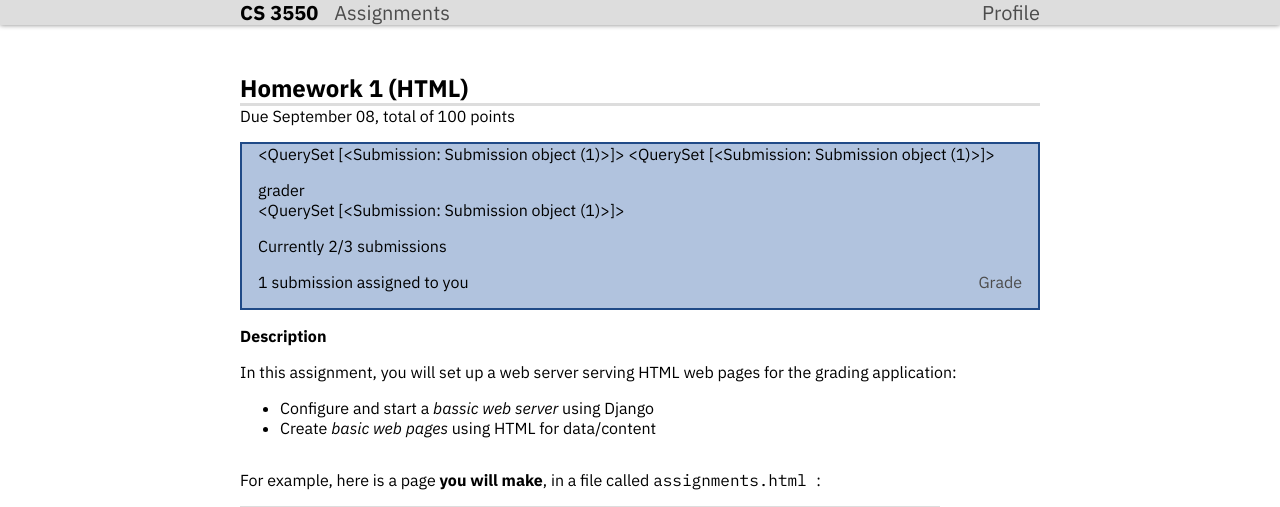
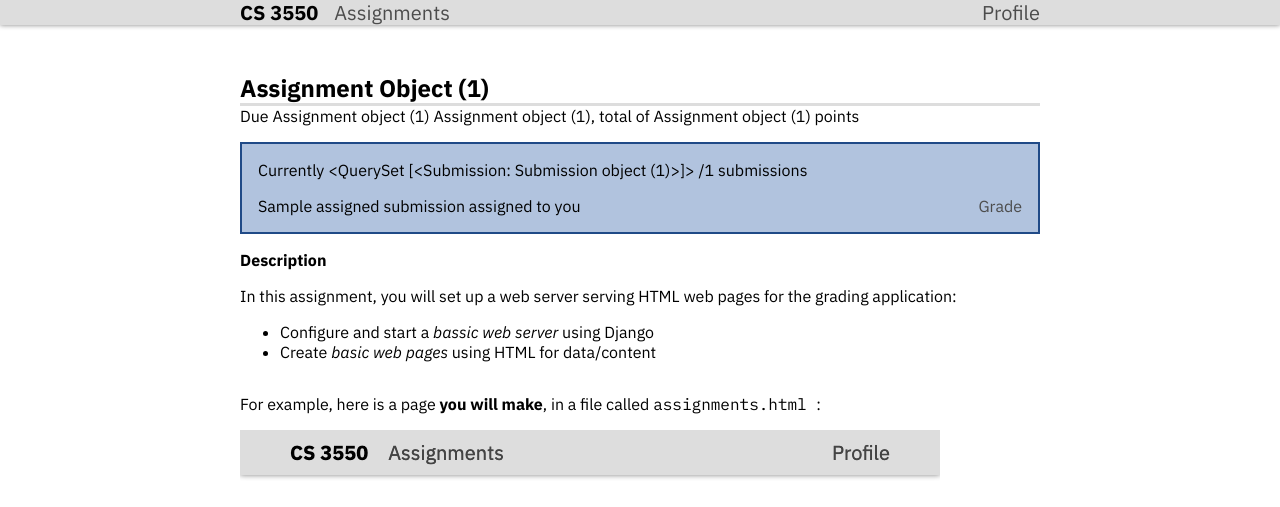
Before and after one commit to nick995/CourseU, a Django app: template grades/templates/index.html in a window 1280 px wide. Shown: the top 507 px of the page. Run offline with Django 4.2, Linux system fonts and the light colour scheme; tables that the repository leaves empty hold one stand-in row (values such as "Sample post"); the template is opened without the code that fills it: values that come from a table or form of the project are taken from there, most other values are stand-ins (such as "Sample title", 1, 10 or a date in 2020).

Commit message:
phase 4 done

```diff
--- a/grades/templates/index.html
+++ b/grades/templates/index.html
@@ -29,29 +29,20 @@
     <div class="maincontentsStyle">
 
         <header class="pageTitle">
-            Homework 1 (HTML)
+            {{assignment_title| title}}
         </header>
 
         <span class="marginbottom">
-            Due September 08, total of 100 points
+            Due {{due_month|safe}} {{due_day}}, total of {{total_points}} point{{points|pluralize}}
         </span>
 
         <div class="actionCard">
-<!--
-            {{total_assignment}}
-            {{assignments}}
-            {{total_student}} -->
-            {{submissions}}
 
-            {{sub_object}}
-
-            <p> grader</p>
-            {{assigned_submission}}
-                <p>Currently 2/3 submissions </p>
-                <p class="horizonline">
-                1 submission assigned to you
-                <a href="submissions.html" title="This link goes submission">Grade</a>
-                </p>
+            <p>Currently {{submissions}} /{{total_student}} submissions </p>
+            <p class="horizonline">
+            {{assigned}} submission assigned to you
+            <a href="/{{assignment.id}}/submissions" title="This link goes submission">Grade</a>
+            </p>
         </div>
 
         <header><p class="bold">Description</p></header>
--- /dev/null
+++ b/h1s1_MTCorBQ.txt
@@ -0,0 +1 @@
+HW1 for S1
--- /dev/null
+++ b/h1s2_eOCyWTd.txt
@@ -0,0 +1 @@
+HW1 for S2
--- /dev/null
+++ b/h2s1_3RhsOWO.txt
@@ -0,0 +1 @@
+HW2 for S1
--- /dev/null
+++ b/s1_41sQECd.txt
@@ -0,0 +1 @@
+s1
--- /dev/null
+++ b/s2_2eiXm1b.txt
@@ -0,0 +1 @@
+s2
--- /dev/null
+++ b/s3_CJD4UHa.txt
@@ -0,0 +1 @@
+s3
```
Also changed, not shown: grades/views.py (+15 -13 lines).
